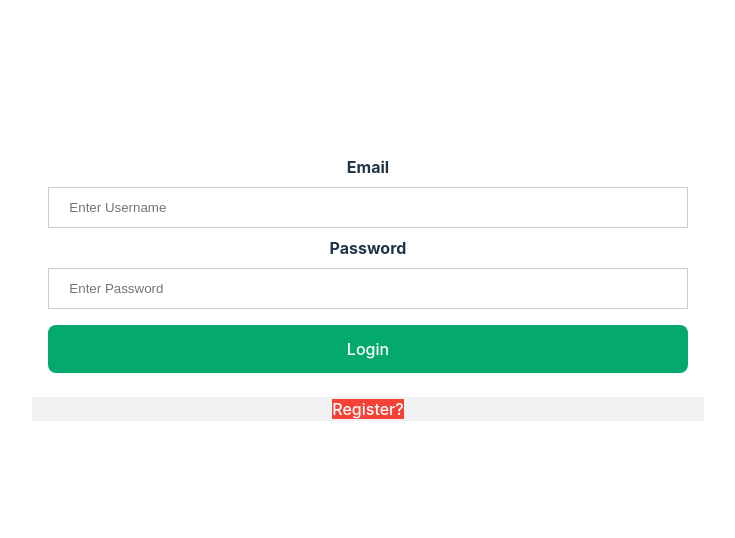
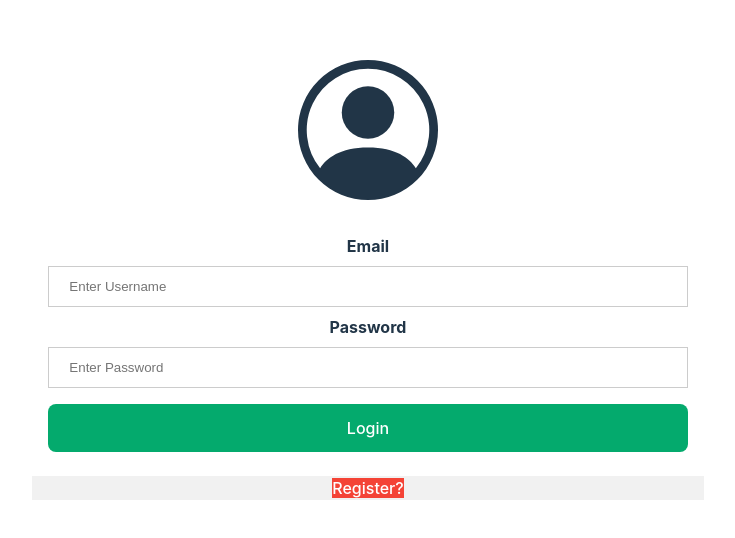
Before and after one commit to Malcolm-G/task-lister, a React (Vite) app: page /login in a window 1280 px wide. Shown: the part 132-670 px from the top of the page, without its empty margins (272-1007 px from the left). Built offline with nearby package versions, Linux system fonts and the light colour scheme.

Commit message:
add react icons

```diff
--- a/package.json
+++ b/package.json
@@ -14,6 +14,7 @@
     "match-sorter": "^6.3.1",
     "react": "^18.2.0",
     "react-dom": "^18.2.0",
+    "react-icons": "^4.8.0",
     "react-router-dom": "^6.9.0",
     "sort-by": "^1.2.0"
   },
--- a/src/components/login/Login.jsx
+++ b/src/components/login/Login.jsx
@@ -2,7 +2,7 @@ import React,{ useContext, useState } from "react";
 import { Link, useNavigate } from "react-router-dom";
 import '../../stylesheets/Login.css';
 // import image from "../../images/download.png"
-// import { BsPersonCircle } from 'react-icons/bs';
+import { BsPersonCircle } from 'react-icons/bs';
 import { UserContext } from "../UserDataProvider";
 // import image from "../../random-acts-kindness-day.png";
 
@@ -30,7 +30,7 @@ function Login({users,setIsLoggedIn,setCurrentUser}){
          method="#">
             <div className="log-imgcontainer">
                 {/* <img src={image} alt="Avatar" className="log-avatar"/> */}
-                {/* <BsPersonCircle size={140} /> */}
+                <BsPersonCircle size={140} />
             </div>
 
             <div className="container login-container bg-body-tertiary">
```
Also changed, not shown: 1 other file (tests, documents, lock files or other folders).
